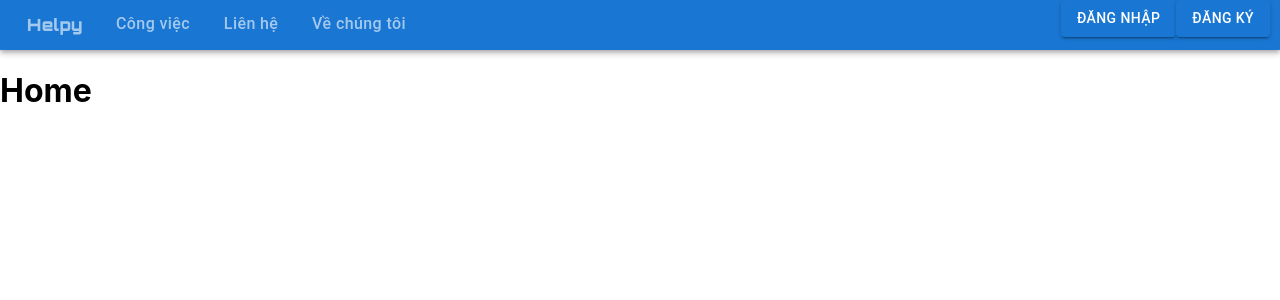
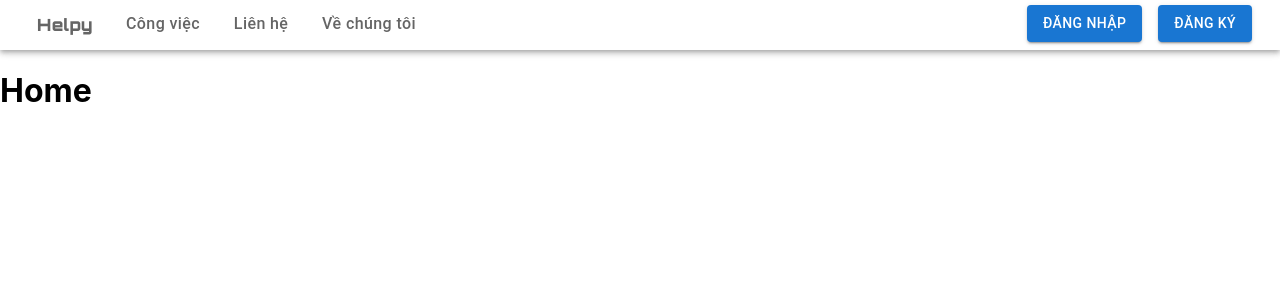
Before and after one commit to manhhungpc/cnpm_btl, a React (Create React App) app in the folder client/: page / in a window 1280 px wide. Shown: the top 300 px of the page. Built offline with nearby package versions, Linux system fonts and the light colour scheme.

Commit message:
fix navbar

```diff
--- a/client/src/components/Navbar.js
+++ b/client/src/components/Navbar.js
@@ -6,7 +6,7 @@ import styles from "../styles/Navbar.module.css";
 
 export default function Navbar() {
   return (
-    <AppBar position="static" className={styles.wrapper}>
+    <AppBar position="static" style={{ backgroundColor: "#fff", color: "#000", height: "50px" }}>
       <div className={styles.grid}>
         <div>
           <Tab
@@ -23,10 +23,15 @@ export default function Navbar() {
           <Tab label={<p className={styles.textTab}>Về chúng tôi</p>} className={styles.tab} />
         </div>
         <div>
-          <Button href="/login" variant="contained" color="primary" className={styles.btn}>
+          <Button href="/login" variant="contained" color="primary" style={{ margin: "5px 8px" }}>
             Đăng nhập
           </Button>
-          <Button href="/register" variant="contained" color="primary" className={styles.btn}>
+          <Button
+            href="/register"
+            variant="contained"
+            color="primary"
+            style={{ margin: "5px 8px" }}
+          >
             Đăng ký
           </Button>
         </div>
--- a/client/src/styles/Navbar.module.css
+++ b/client/src/styles/Navbar.module.css
@@ -12,7 +12,7 @@
 .grid {
   display: flex;
   justify-content: space-between;
-  margin: 0 10px;
+  margin: 0 20px;
 }
 
 .logoText {
```
